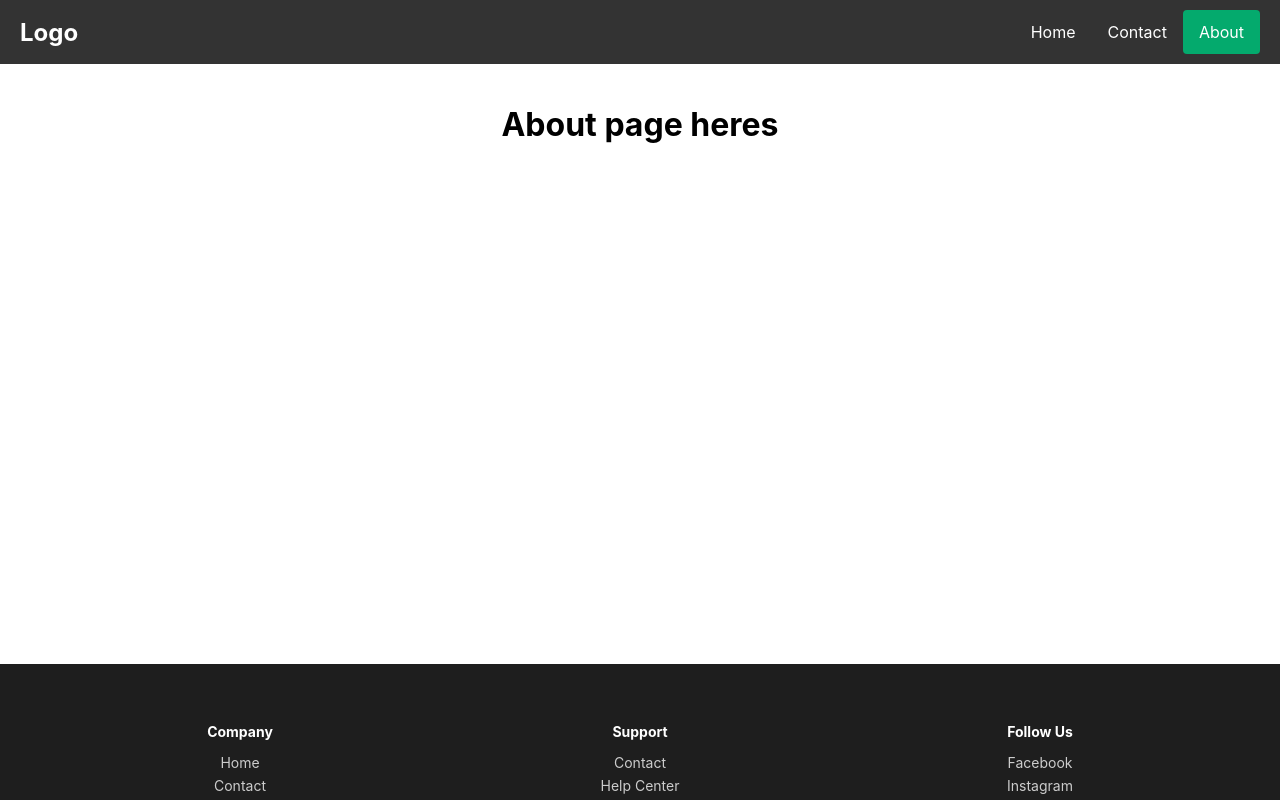
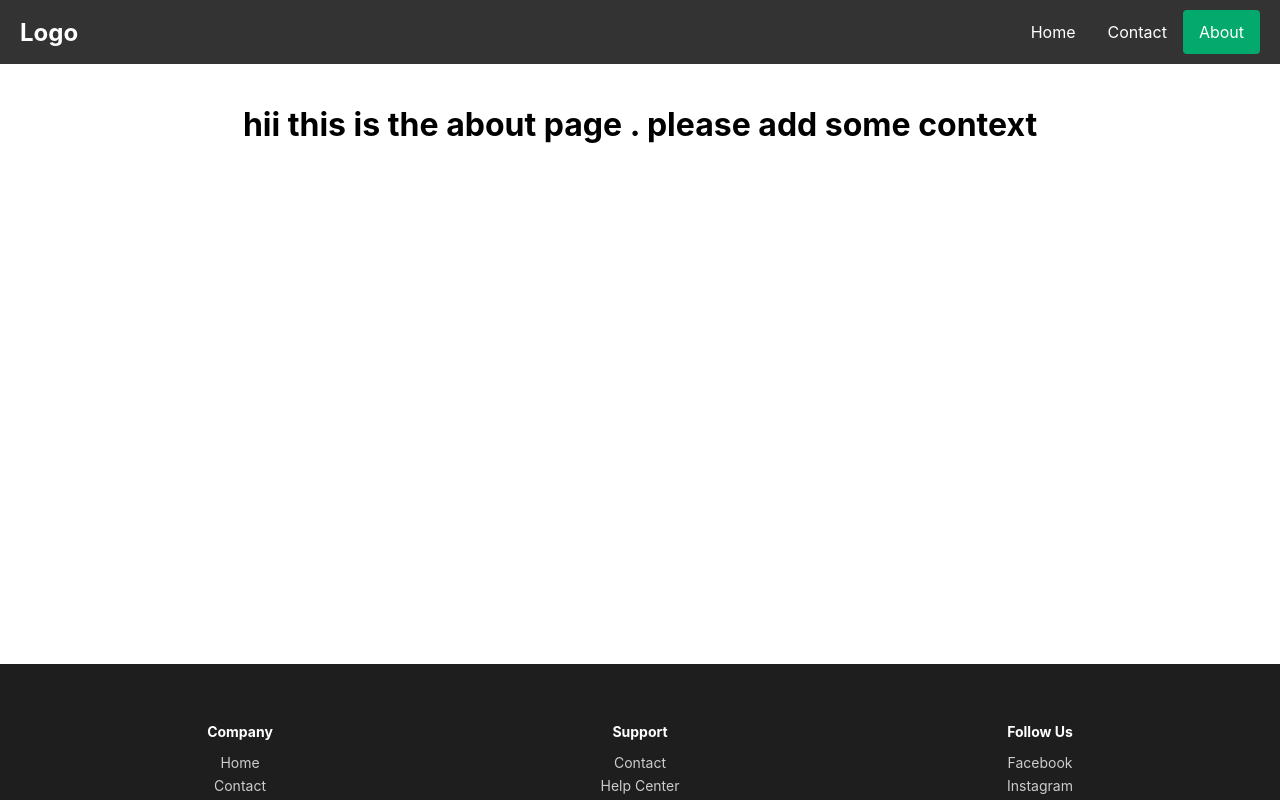
Before and after one commit to Rohan12tr/React, a React (Create React App) app: page /about in a window 1280 px wide. Shown: the top 800 px of the page. Built offline with nearby package versions, Linux system fonts and the light colour scheme.

Commit message:
new about changes

```diff
--- a/src/Pages/About.jsx
+++ b/src/Pages/About.jsx
@@ -3,7 +3,7 @@ import React from 'react'
 function About() {
   return (
     <div>
-      <h1>About page heres</h1>
+      <h1>hii this is the about page . please add some context</h1>
     </div>
   )
 }
```
